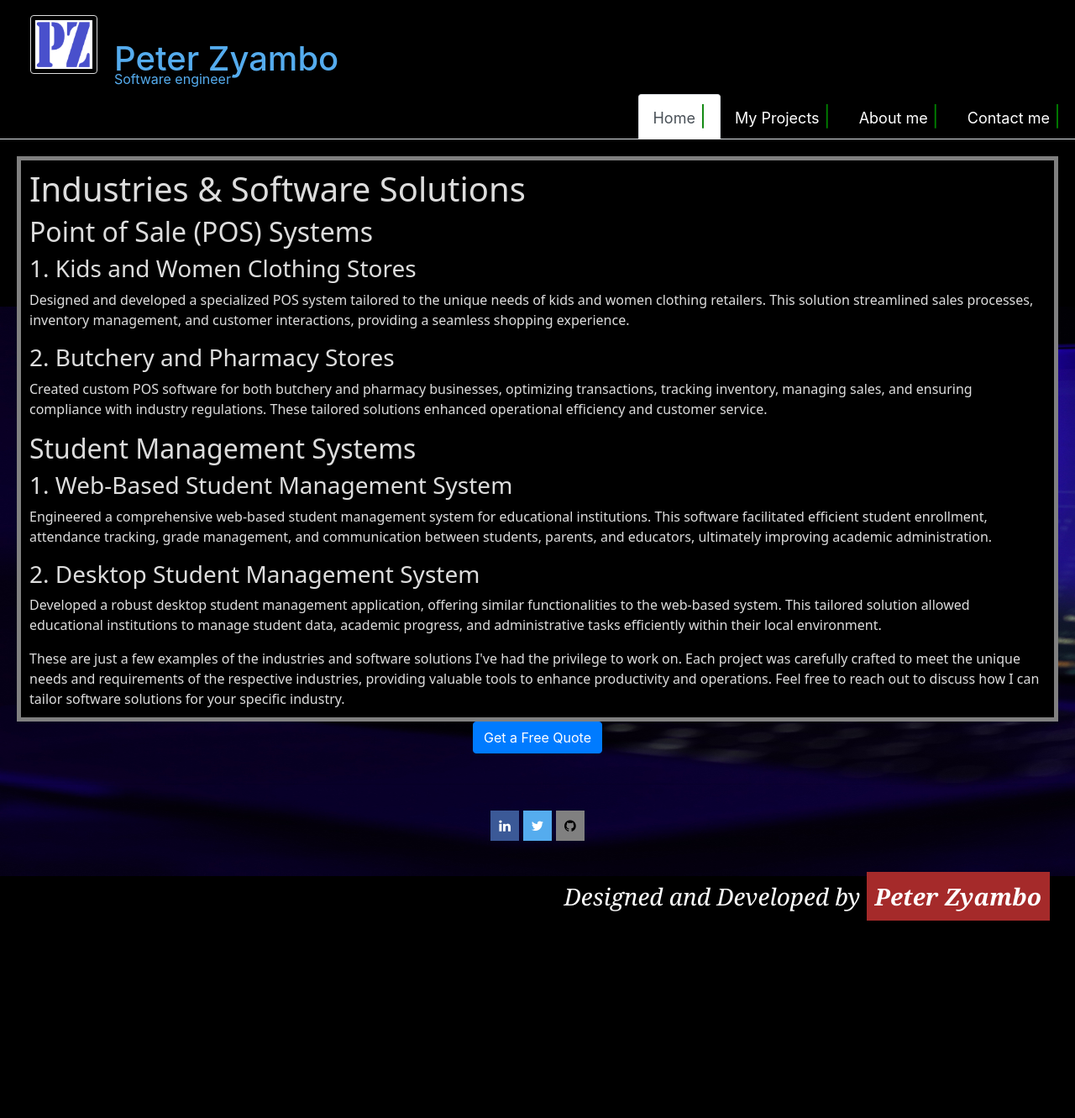
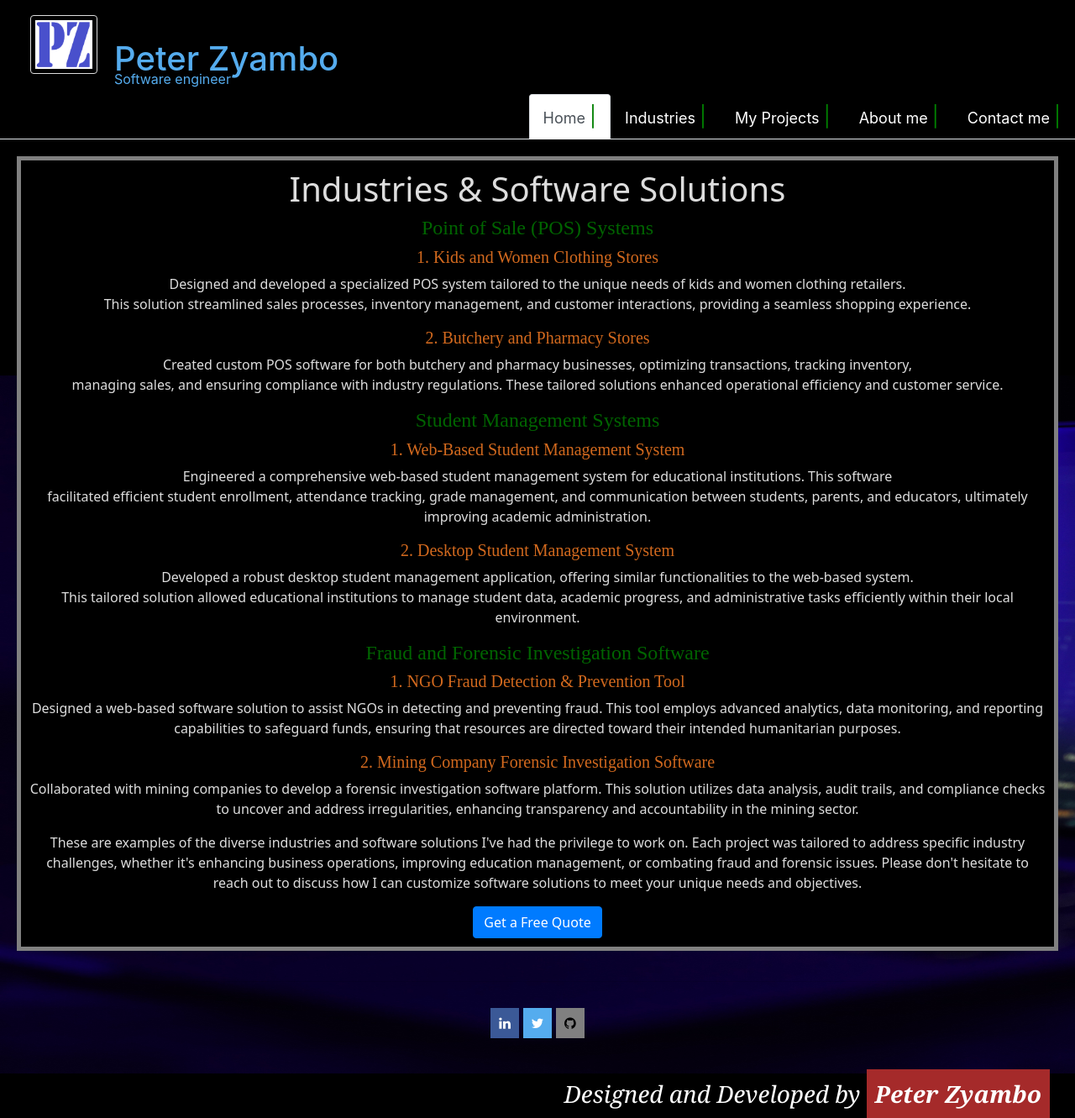
Before and after one commit to sangwani-coder/mysite, a Flask app: template zyambo/templates/portfolio.html in a window 1280 px wide. Shown: the whole page at 84% size. Before the commit the page ends 1096 px from the top, so only its background shows below. Run offline with Flask 2, Linux system fonts and the light colour scheme; the template is opened without the code that fills it, so the values that code supplies are empty.

Commit message:
remomve typos

```diff
--- a/zyambo/static/css/styles.css
+++ b/zyambo/static/css/styles.css
@@ -11,7 +11,15 @@ body {
 
 }
 
+h4 {
+    color: darkgreen;
+    font-family: 'Times New Roman', Times, serif;
+}
 
+h5 {
+    color: chocolate;
+    font-family: 'Times New Roman', Times, serif;
+}
 
 /* logo img*/
 .logo-img {
@@ -136,6 +144,15 @@ a {
     text-align: left;
     font-family: system-ui, -apple-system, BlinkMacSystemFont, 'Segoe UI', Roboto, Oxygen, Ubuntu, Cantarell, 'Open Sans', 'Helvetica Neue', sans-serif;
 }
+
+.portfolio {
+    background-color: black;
+    border: 5px solid gray;
+    padding: 10px;
+    font-size: medium;
+    text-align: center;
+    font-family: system-ui, -apple-system, BlinkMacSystemFont, 'Segoe UI', Roboto, Oxygen, Ubuntu, Cantarell, 'Open Sans', 'Helvetica Neue', sans-serif;
+}
 .terminal {
     padding: 20px;
     bottom: 30px;
--- a/zyambo/templates/base.html
+++ b/zyambo/templates/base.html
@@ -38,6 +38,11 @@
 
             </li>
             <li class="nav-item">
+                <a class="nav-link" href="{{url_for('app_views.portfolio')}}">Industries <span
+                        class="link-pipes active-pipe">|</span></a>
+
+            </li>
+            <li class="nav-item">
                 <a class="nav-link" href="{{url_for('app_views.projects')}}">My Projects <span
                         class="link-pipes active-pipe">|</span></a>
 
--- a/zyambo/templates/portfolio.html
+++ b/zyambo/templates/portfolio.html
@@ -2,53 +2,67 @@
 {% block title%} - Portfolio{%endblock%}
 {% block content%}
 <div class="terminal">
-    <div class="projects">
-        <h1>Industries & Software Solutions</h2>
+    <div class="portfolio">
+        <h1>Industries & Software Solutions</h4>
 
-            <h2>Point of Sale (POS) Systems</h2>
+            <h4>Point of Sale (POS) Systems</h4>
 
-            <h3>1. Kids and Women Clothing Stores</h3>
+            <h5>1. Kids and Women Clothing Stores</h5>
             <p>
                 Designed and developed a specialized POS system tailored to the unique needs of kids and women clothing
-                retailers. This solution streamlined sales processes, inventory management, and customer interactions,
-                providing
-                a seamless shopping experience.
+                retailers. <br>This solution streamlined sales processes, inventory management, and customer interactions,
+                providing a seamless shopping experience.
             </p>
 
-            <h3>2. Butchery and Pharmacy Stores</h3>
+            <h5>2. Butchery and Pharmacy Stores</h5>
             <p>
                 Created custom POS software for both butchery and pharmacy businesses, optimizing transactions, tracking
-                inventory, managing sales, and ensuring compliance with industry regulations. These tailored solutions
-                enhanced
-                operational efficiency and customer service.
+                inventory, <br> managing sales, and ensuring compliance with industry regulations. These tailored solutions
+                enhanced operational efficiency and customer service.
             </p>
 
-            <h2>Student Management Systems</h2>
+            <h4>Student Management Systems</h4>
 
-            <h3>1. Web-Based Student Management System</h3>
+            <h5>1. Web-Based Student Management System</h5>
             <p>
                 Engineered a comprehensive web-based student management system for educational institutions. This
-                software
-                facilitated efficient student enrollment, attendance tracking, grade management, and communication
-                between
-                students, parents, and educators, ultimately improving academic administration.
+                software <br> facilitated efficient student enrollment, attendance tracking, grade management, and communication
+                between students, parents, and educators, ultimately improving academic administration.
             </p>
 
-            <h3>2. Desktop Student Management System</h3>
+            <h5>2. Desktop Student Management System</h5>
             <p>
                 Developed a robust desktop student management application, offering similar functionalities to the
-                web-based
-                system. This tailored solution allowed educational institutions to manage student data, academic
-                progress, and
-                administrative tasks efficiently within their local environment.
+                web-based system. <br> This tailored solution allowed educational institutions to manage student data, academic
+                progress, and administrative tasks efficiently within their local environment.
             </p>
 
-            These are just a few examples of the industries and software solutions I've had the privilege to work on.
-            Each project was carefully crafted to meet the unique needs and requirements of the respective industries,
-            providing valuable tools to enhance productivity and operations. Feel free to reach out to discuss how I can tailor
-            software solutions for your specific industry.
+            <h4>Fraud and Forensic Investigation Software</h4>
+            <h5>1. NGO Fraud Detection & Prevention Tool</h5>
+            <p>
+                Designed a web-based software solution to assist NGOs in detecting and preventing fraud. This tool
+                employs advanced analytics, data monitoring, and reporting capabilities to safeguard funds, ensuring that
+                resources
+                are directed toward their intended humanitarian purposes.
+            </p>
+            <h5>2. Mining Company Forensic Investigation Software</h5>
+            <p>
+                Collaborated with mining companies to develop a forensic investigation software platform. This solution
+                utilizes data analysis, audit trails, and compliance checks to uncover and address irregularities,
+                enhancing
+                transparency and accountability in the mining sector.
+            </p>
+
+            <p>
+                These are examples of the diverse industries and software solutions I've had the privilege to work on.
+                Each
+                project was tailored to address specific industry challenges, whether it's enhancing business
+                operations,
+                improving education management, or combating fraud and forensic issues. Please don't hesitate to reach
+                out
+                to discuss how I can customize software solutions to meet your unique needs and objectives.
+            </p>
+            <a href="{{url_for('app_views.contact')}}" class="btn btn-primary">Get a Free Quote</a>
     </div>
-    <a href="{{url_for('app_views.contact')}}" class="btn btn-primary">Get a Free Quote</a>
-</div>
 
-{% endblock%}
+    {% endblock%}
--- a/zyambo/templates/projects.html
+++ b/zyambo/templates/projects.html
@@ -2,6 +2,7 @@
 {% block title%} - Projects{%endblock%}
 {% block content%}
 <div class="terminal">
+    <h2>These are my Personal free time Projects</h2>
     <div class="projects">
         <h5 class="bio"><span class="p-name">&#10003; Project name: </span>Lipila (web app) || <span class="p-name">description:</span> Online fee collection system<span class="project_links"> <a href="https://github.com/sangwani-coder/lipila" class="github">Github</a> </span><span class="project_links"> <a href="{{url_for('app_views.lipila')}}" class="live">See project</a> </h5>
         <h5 class="bio"><span class="p-name">&#10003; Project name: </span>Portfolio website || <span class="p-name">technologies used:</span> [Python, Flask, HTML, CSS, JS, MySQL, Pythonanywhere]--><span class="project_links"> <a href="https://github.com/sangwani-coder/mysite" class="github">Github</a> |</span><span class="project_links"> <a href="{{url_for('app_views.index')}}" class="live">live site</a> </span></h5>
--- a/zyambo/views/__init__.py
+++ b/zyambo/views/__init__.py
@@ -9,4 +9,5 @@ from zyambo.views.about import *
 from zyambo.views.contact import *
 from zyambo.views.index import *
 from zyambo.views.project import *
+from zyambo.views.portfolio import *
 from zyambo.views.lipila import *
```
Also changed, not shown: zyambo/views/portfolio.py (added, +11 -0 lines), zyambo/views/project.py (line endings or trailing spaces).
